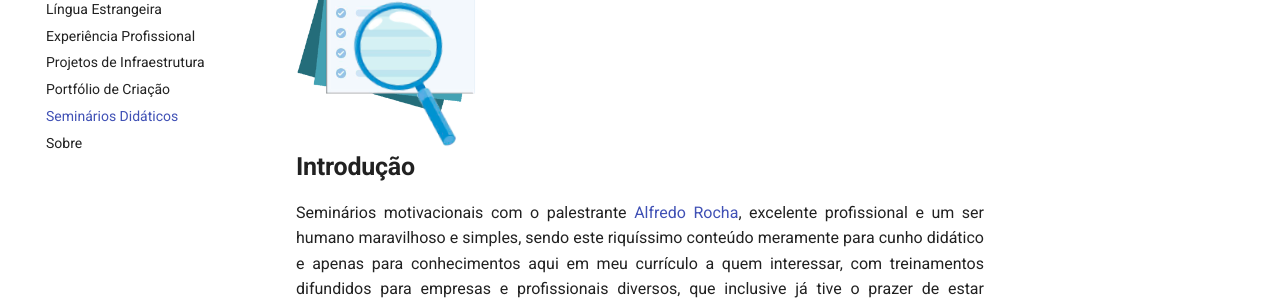
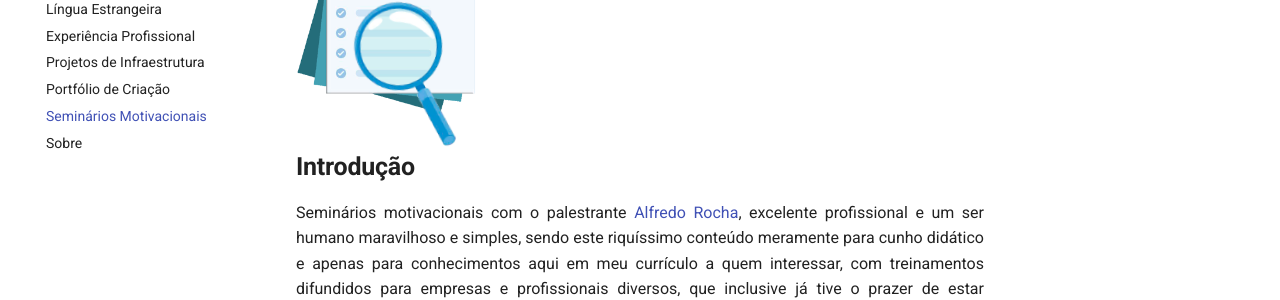
Before and after one commit to arrs82/curriculo, an MkDocs documentation site: the page built from docs/seminarios-motivacionais.md, in a window 1280 px wide. Shown: the part 291-591 px from the top of the page. Built offline with MkDocs 1.6.1 and Material for MkDocs 9.7.7, drawn with Linux system fonts in a browser that asks for light colours; nearby versions of some CDN libraries.

Commit message:
Edição: Seminários Motivacionais

```diff
--- a/mkdocs.yml
+++ b/mkdocs.yml
@@ -26,7 +26,7 @@ nav:
         - Experiência Profissional: experiencia-profissional.md
         - Projetos de Infraestrutura: projetos-infra.md
         - Portfólio de Criação: portfolio-criacao.md
-        - Seminários Didáticos: seminarios-motivacionais.md
+        - Seminários Motivacionais: seminarios-motivacionais.md
         - Sobre: sobre.md
         #- Documentos Pessoais: documentos-pessoais.md
         #- Ícones e Utilitários: icones.md
```
Also changed, not shown: 1 other file.
